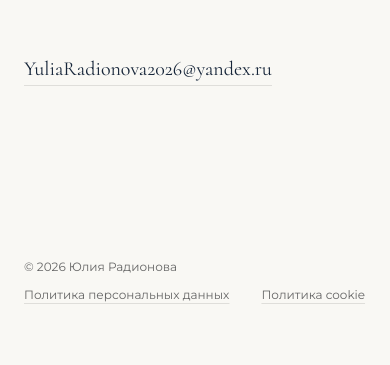
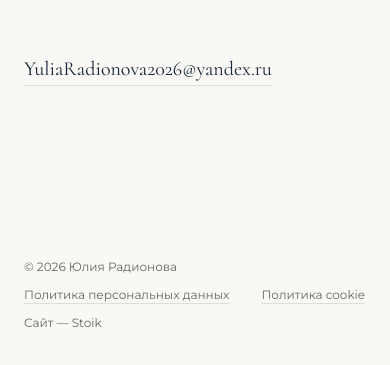
Before and after one commit to stnslv-lxsn/mandolinistonline, a Next.js app: page / in a window 390 px wide. Shown: the part 5097-5462 px from the top of the page. Before the commit the page ends 5440 px from the top, so only its background shows below. Built offline with nearby package versions, Linux system fonts and the light colour scheme.

Commit message:
content: creators' credit «Сайт — Stoik» in the footer
Right-aligned on desktop, on its own line on phones.

Co-Authored-By: Claude Opus 5.5 <noreply@anthropic.com>
Claude-Session: https://claude.ai/code/session_01SmZzA3WVcJ8ARF8Zu4ptSu

```diff
--- a/src/components/Layout.tsx
+++ b/src/components/Layout.tsx
@@ -165,6 +165,8 @@ export default function Layout({ children, anchorPrefix = '' }: LayoutProps) {
         <a href="/cookies" className="whitespace-nowrap underline decoration-rule underline-offset-4 transition-colors hover:text-ink hover:decoration-ink">
           Политика cookie
         </a>
+        {/* Подпись создателей сайта — справа, на телефоне уходит на свою строку */}
+        <span className="whitespace-nowrap sm:ml-auto">Сайт — Stoik</span>
       </footer>
     </div>
   );
```
